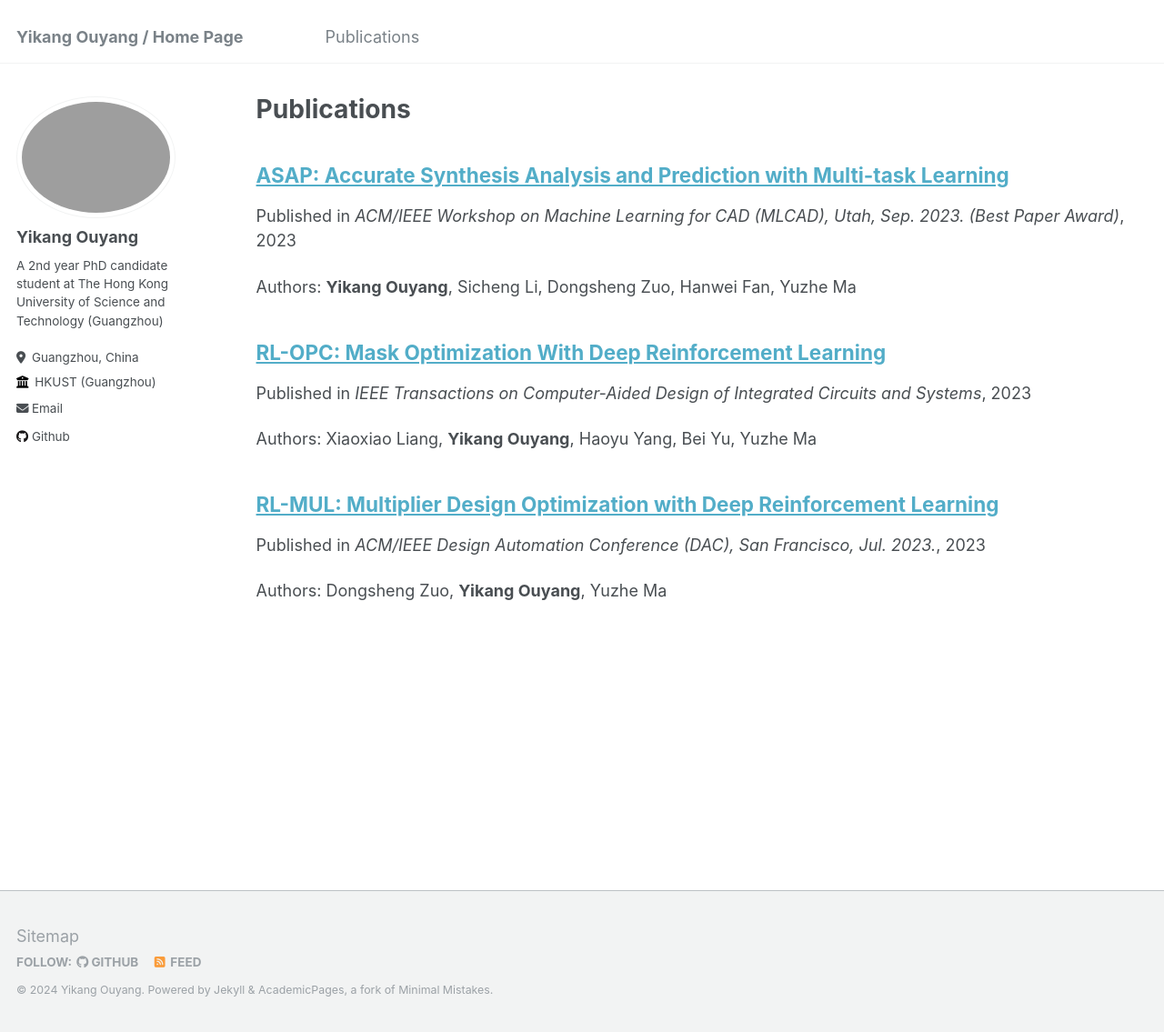
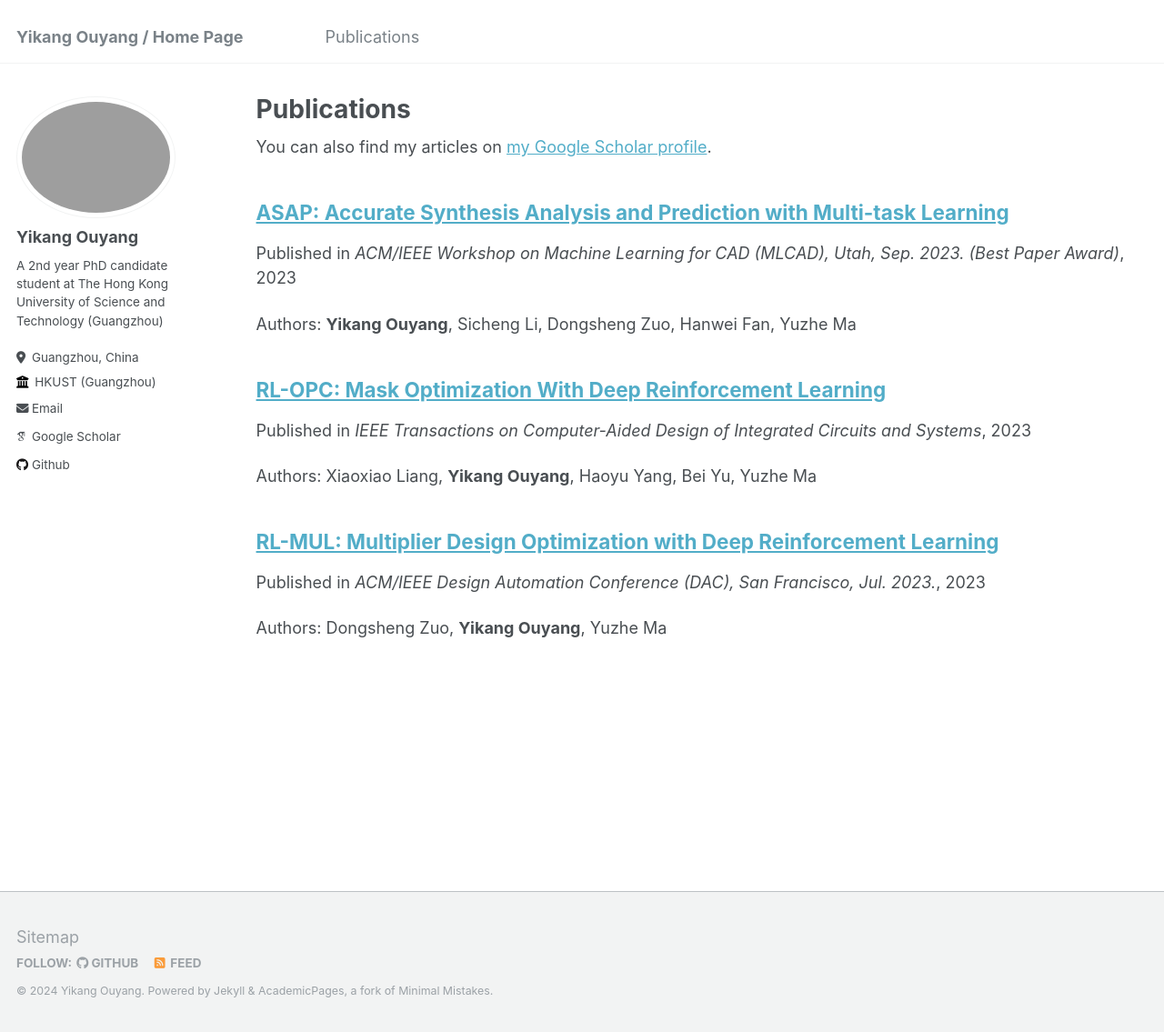
Before and after one commit to YiKangOY/YiKangOY.github.io, a Jekyll site: the page built from _pages/publications.md, in a window 1280 px wide and 1135 px high. Shown: the whole window at 91% size. Built offline with Jekyll 4.4.1, drawn with Linux system fonts in a browser that asks for light colours; some web fonts are replaced; some of the changed lines change nothing that is shown.

Commit message:
Update _config.yml

```diff
--- a/_config.yml
+++ b/_config.yml
@@ -32,7 +32,7 @@
 
   # Academic websites
   arxiv            : # URL - Update with the correct link to your profile
-  googlescholar    : #"https://scholar.google.com/citations?user=PS_CX0AAAAAJ"
+  googlescholar    : "https://scholar.google.com/citations?user=Avk8xycAAAAJ&hl=en"
   impactstory      : # URL
   orcid            : #"http://orcid.org/yourorcidurl"
   semantic         : # URL
```
